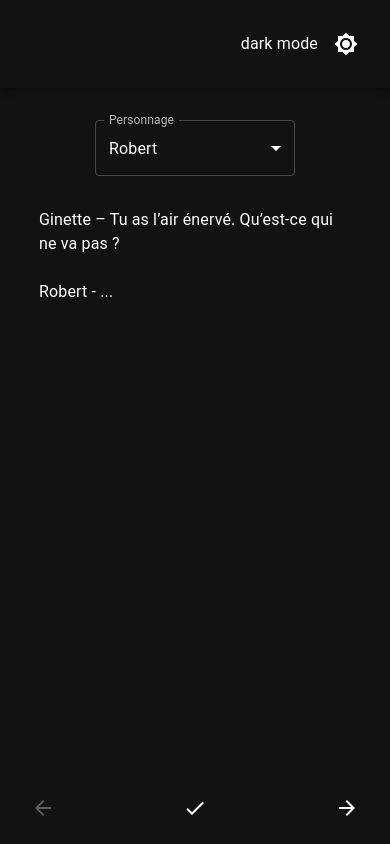
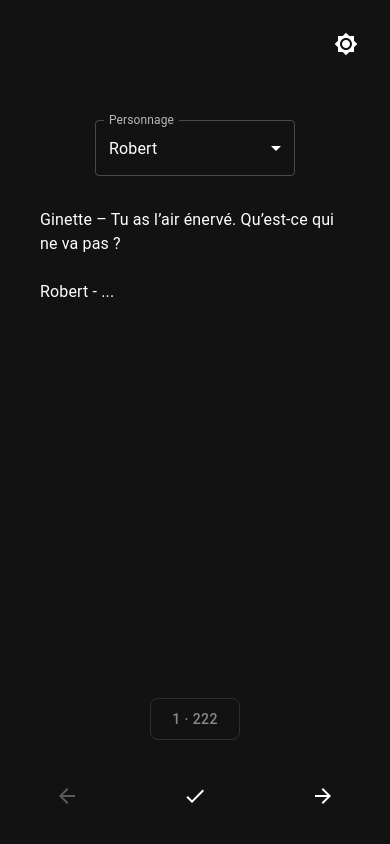
Before and after one commit to Retroscilo/learn-fake-news, a React (Create React App) app: page / in a window 390 px wide. Built offline with nearby package versions, Linux system fonts and the light colour scheme.

Commit message:
alpha - pagination

```diff
--- a/src/App.jsx
+++ b/src/App.jsx
@@ -33,11 +33,15 @@ export default function App() {
 			<ThemeProvider theme={theme}>
 				<CssBaseline />
 				<Display.Context>
-					<Stack sx={{ height: "100vh", maxHeight: "100vh", position: "relative", alignItems: "center" }} gap={4}>
+					<Stack
+						sx={{ height: "100vh", maxHeight: "-webkit-fill-available", position: "relative", alignItems: "center" }}
+						gap={4}
+					>
 						<AppBarWrapper />
 						<Display.CharSelector />
 						<Display.Lines sx={{ flexGrow: 2 }} />
-						<Display.Actions sx={{ mb: 2 }} />
+						<Display.Pagination />
+						<Display.Actions sx={{ mb: 3 }} />
 					</Stack>
 				</Display.Context>
 			</ThemeProvider>
--- a/src/AppBar.jsx
+++ b/src/AppBar.jsx
@@ -3,9 +3,9 @@ import ColorSwitch from "./ColorSwitch";
 
 const AppBarWrapper = () => {
 	return (
-		<AppBar sx={{ justifyContent: "flex-end" }} position="relative">
+		<Box sx={{ width: "100%", display: "flex", justifyContent: "flex-end" }} position="relative">
 			<ColorSwitch />
-		</AppBar>
+		</Box>
 	);
 };
 
--- a/src/ColorSwitch.jsx
+++ b/src/ColorSwitch.jsx
@@ -20,7 +20,6 @@ export default function ColorSwitch() {
 				p: 3,
 			}}
 		>
-			{theme.palette.mode} mode
 			<IconButton sx={{ ml: 1 }} onClick={colorMode.toggleColorMode} color="inherit">
 				{theme.palette.mode === "dark" ? <Brightness7Icon /> : <Brightness4Icon />}
 			</IconButton>
--- a/src/Display/Actions.jsx
+++ b/src/Display/Actions.jsx
@@ -1,23 +1,29 @@
 import ArrowForwardIcon from "@mui/icons-material/ArrowForward";
 import ArrowBackIcon from "@mui/icons-material/ArrowBack";
 import CheckIcon from "@mui/icons-material/Check";
+import useMediaQuery from "@mui/material/useMediaQuery";
 import { Box, dividerClasses, IconButton } from "@mui/material";
-import { useDisplayContext } from "./Manager";
+import { useDisplayContext } from "./context";
 import { useMemo } from "react";
 
 const Actions = ({ ...props }) => {
 	const { dispatchIndex, setDisplayLine, index, lines, displayLine } = useDisplayContext();
 	const lineNumber = useMemo(() => Object.values(lines).length - 1, [lines]);
-	console.log(lines, lineNumber);
+	const mobile = useMediaQuery(theme => theme.breakpoints.down("sm"));
+
 	return (
-		<Box {...props} sx={{ display: "flex", gap: "7em", ...props.sx }}>
-			<IconButton disabled={index === 0} onClick={() => dispatchIndex({ type: "decrement" })}>
+		<Box {...props} sx={{ display: "flex", gap: 10, mx: 6, ...props.sx }}>
+			<IconButton size={mobile ? "large" : "medium"} disabled={index === 0} onClick={() => dispatchIndex({ type: "decrement" })}>
 				<ArrowBackIcon />
 			</IconButton>
-			<IconButton disabled={displayLine} onClick={() => setDisplayLine(true)}>
+			<IconButton size={mobile ? "large" : "medium"} disabled={displayLine} onClick={() => setDisplayLine(true)}>
 				<CheckIcon />
 			</IconButton>
-			<IconButton disabled={index === lineNumber} onClick={() => dispatchIndex({ type: "increment" })}>
+			<IconButton
+				size={mobile ? "large" : "medium"}
+				disabled={index === lineNumber}
+				onClick={() => dispatchIndex({ type: "increment" })}
+			>
 				<ArrowForwardIcon />
 			</IconButton>
 		</Box>
--- a/src/Display/CharSelect.jsx
+++ b/src/Display/CharSelect.jsx
@@ -1,5 +1,5 @@
 import { Select, FormControl, InputLabel, MenuItem } from "@mui/material";
-import { useDisplayContext } from "./Manager";
+import { useDisplayContext } from "./context";
 
 const CharSelector = () => {
 	const { personnage, setPersonnage, names } = useDisplayContext();
--- a/src/Display/Lines.jsx
+++ b/src/Display/Lines.jsx
@@ -1,10 +1,10 @@
 import { Box } from "@mui/material";
-import { useDisplayContext } from "./Manager";
+import { useDisplayContext } from "./context";
 
 const Lines = ({ ...props }) => {
 	const { lines, index, displayLine, personnage } = useDisplayContext();
 	return (
-		<Box {...props} sx={{ width: "80%", ...props.sx }}>
+		<Box {...props} sx={{ px: 5, width: "100%", maxWidth: "800px", ...props.sx }}>
 			<div>{lines[index]?.above}</div>
 			<Box sx={{ mt: 3 }}>{displayLine ? lines[index].line : `${personnage} - ...`}</Box>
 		</Box>
--- /dev/null
+++ b/src/Display/Pagination.jsx
@@ -0,0 +1,21 @@
+import { Button } from "@mui/material";
+import { useDisplayContext } from "./context";
+
+const Pagination = () => {
+	const { lines, index } = useDisplayContext();
+	return (
+		<Button
+			sx={{
+				border: "1px solid",
+				borderColor: "divider",
+				p: 1,
+				borderRadius: 2,
+				color: "text.disabled",
+				width: "90px",
+				textAlign: "center",
+			}}
+		>{`${index + 1} · ${Object.values(lines).length}`}</Button>
+	);
+};
+
+export default Pagination;
--- a/src/Display/index.jsx
+++ b/src/Display/index.jsx
@@ -1,8 +1,9 @@
 import CharSelector from "./CharSelect";
-import DisplayContext from "./Manager";
+import DisplayContext from "./context";
 import { Stack, Card, CardActions, CardContent } from "@mui/material";
 import Actions from "./Actions";
 import Lines from "./Lines";
+import Pagination from "./Pagination";
 
 const Display = ({ ...props }) => {
 	return (
@@ -26,4 +27,5 @@ Display.Actions = Actions;
 Display.Lines = Lines;
 Display.CharSelector = CharSelector;
 Display.Context = DisplayContext;
+Display.Pagination = Pagination;
 export default Display;
```
Also changed, not shown: src/Display/context.js (renamed from src/Display/Manager.js).
